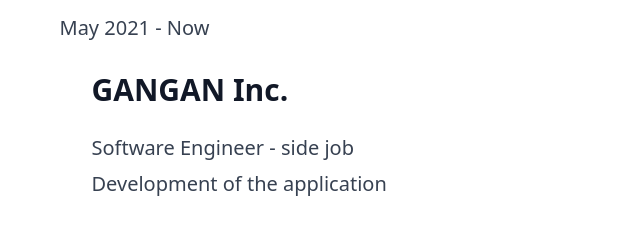
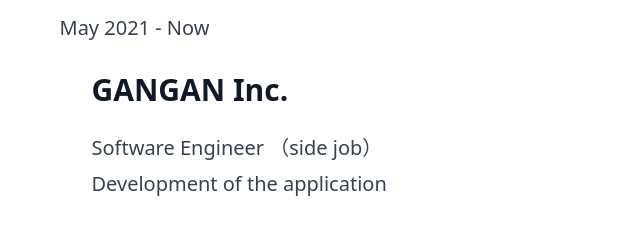
Before and after one commit to Ryu236/portfolio, a Next.js app: page / in a window 1280 px wide. Shown: the part 548-800 px from the top of the page, without its empty margins (248-888 px from the left). Built offline with nearby package versions, Linux system fonts and the light colour scheme; no server answers.

Commit message:
:lipstick: style(resume): modify side job

```diff
--- a/components/resume.tsx
+++ b/components/resume.tsx
@@ -12,7 +12,7 @@ export const Resume: React.VFC = () => {
           <p>May 2021 - Now </p>
           <div className="ml-8">
             <h3>GANGAN Inc.</h3>
-            Software Engineer - side job
+            Software Engineer （side job）
             <br />
             Development of the application
           </div>
```
Also changed, not shown: 1 other file (tests, documents, lock files or other folders).
